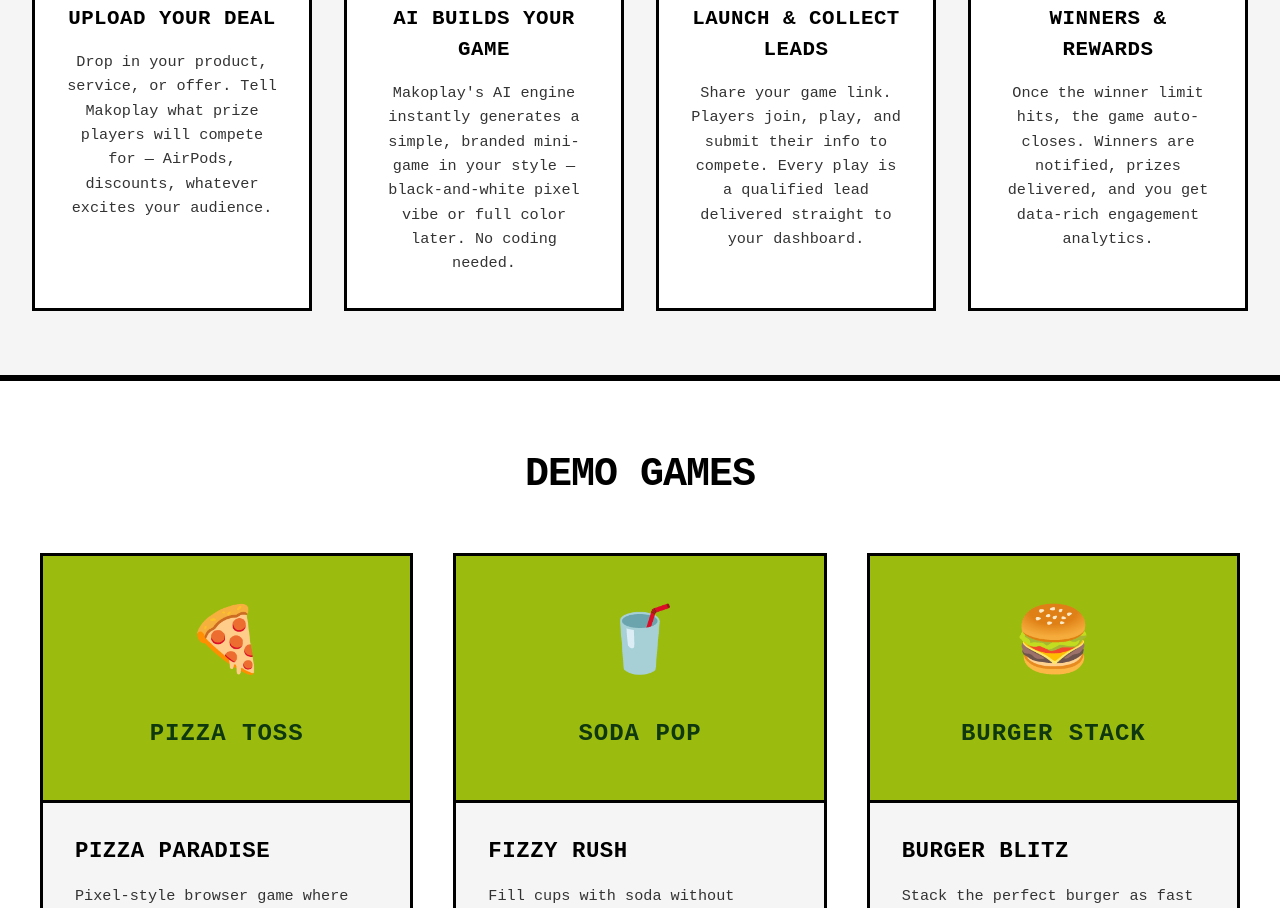
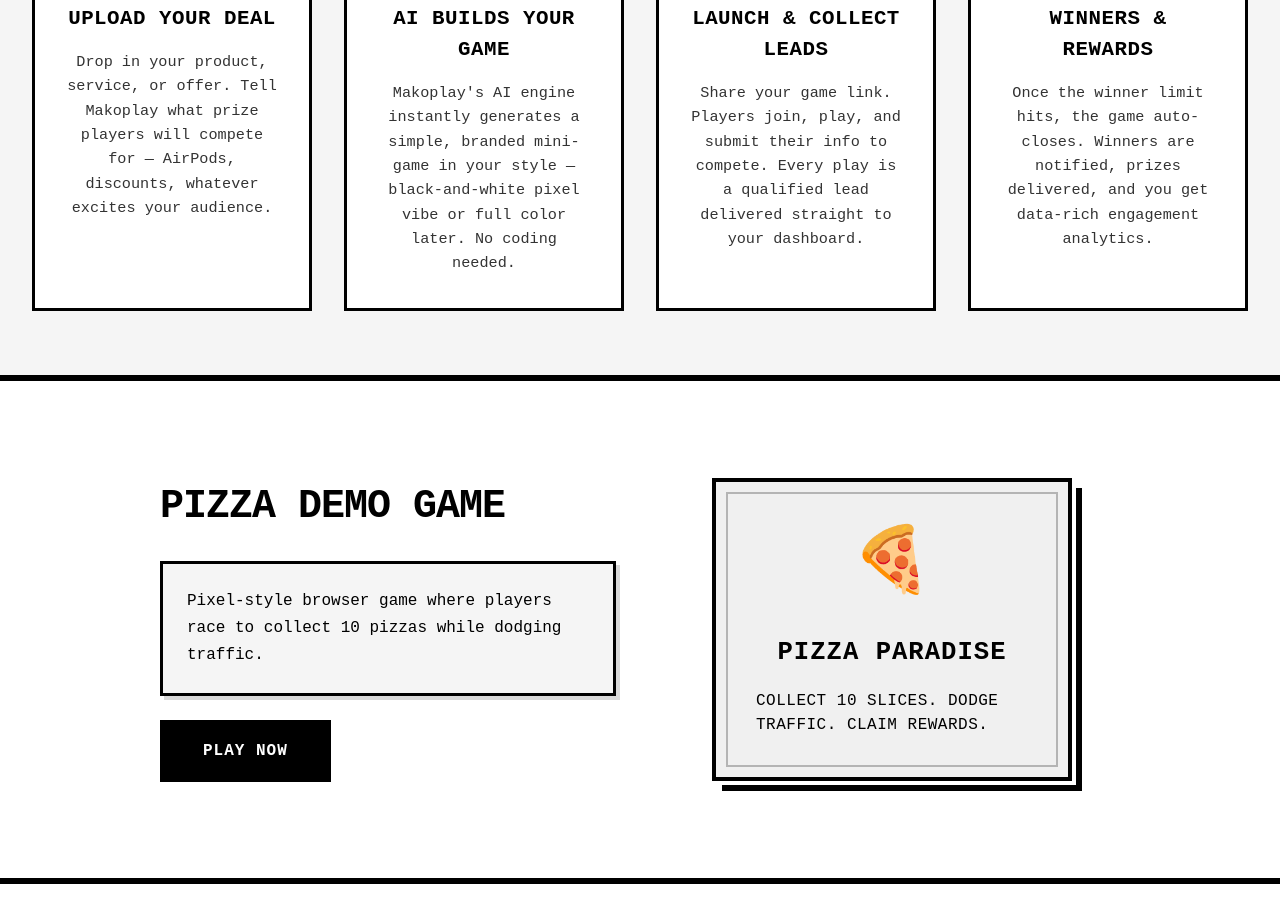
Before and after one commit to malabbas/makoplay, a plain HTML site: page index.html in a window 1280 px wide. Shown: the part 1892-2800 px from the top of the page. Drawn offline with nearby package versions, Linux system fonts and the light colour scheme.

Commit message:
Refine hero messaging and focus pizza demo

```diff
--- a/index.html
+++ b/index.html
@@ -396,7 +396,7 @@
 
     /* Demo Games Section */
     .demo-games {
-      padding: 4rem 2rem;
+      padding: 6rem 2rem;
       background: #fff;
       border-top: 3px solid #000;
       border-bottom: 3px solid #000;
@@ -404,87 +404,115 @@
       z-index: 2;
     }
 
-    .demo-container {
-      display: grid;
-      grid-template-columns: repeat(auto-fit, minmax(300px, 1fr));
-      gap: 2.5rem;
-      max-width: 1200px;
+    .pizza-demo {
+      max-width: 960px;
       margin: 0 auto;
+      display: flex;
+      align-items: center;
+      justify-content: center;
+      gap: 3rem;
+      text-align: left;
     }
 
-    .demo-card {
-      border: 3px solid #000;
-      background: #f5f5f5;
-      transition: all 0.3s;
-      overflow: hidden;
+    .pizza-demo-text {
+      flex: 1;
+      display: flex;
+      flex-direction: column;
+      align-items: flex-start;
+      gap: 1.5rem;
     }
 
-    .demo-card:hover {
-      transform: translate(-4px, -4px);
-      box-shadow: 6px 6px 0 #000;
+    .pizza-demo-text .section-title {
+      margin-bottom: 0;
+      text-align: left;
     }
 
-    .demo-screen {
-      background: #9bbc0f;
-      border-bottom: 3px solid #000;
-      padding: 3rem 2rem;
-      display: flex;
-      flex-direction: column;
-      align-items: center;
-      justify-content: center;
-      min-height: 200px;
-      position: relative;
-    }
-
-    .demo-icon {
-      font-size: 4rem;
-      margin-bottom: 1rem;
-      animation: float 3s ease-in-out infinite;
-    }
-
-    @keyframes float {
-      0%, 100% { transform: translateY(0); }
-      50% { transform: translateY(-10px); }
-    }
-
-    .demo-title {
-      font-size: 1.5rem;
-      font-weight: bold;
-      color: #0f380f;
-      text-transform: uppercase;
-      letter-spacing: 1px;
-    }
-
-    .demo-info {
-      padding: 2rem;
-      display: flex;
-      flex-direction: column;
-      gap: 1rem;
-    }
-
-    .demo-name {
-      font-size: 1.4rem;
-      font-weight: bold;
-      text-transform: uppercase;
-      letter-spacing: 0.5px;
-    }
-
-    .demo-description {
-      font-size: 0.95rem;
-      line-height: 1.6;
-      color: #333;
-      margin-bottom: 0.5rem;
+    .pizza-demo-description {
+      font-size: 1rem;
+      line-height: 1.7;
+      color: #000;
+      background: #f5f5f5;
+      border: 3px solid #000;
+      padding: 1.5rem;
+      box-shadow: 4px 4px 0 rgba(0,0,0,0.15);
     }
 
     .btn-demo {
       background: #000;
       color: #fff;
-      width: 100%;
+      padding: 1rem 2.5rem;
+      border: 3px solid #000;
+      text-transform: uppercase;
+      letter-spacing: 1px;
+      display: inline-flex;
+      justify-content: center;
+      align-items: center;
+      width: auto;
+      transition: all 0.2s ease;
+      text-decoration: none;
     }
 
     .btn-demo:hover {
       background: #fff;
       color: #000;
+      box-shadow: 4px 4px 0 #000;
+    }
+
+    .pizza-demo-preview {
+      flex: 1;
+      display: flex;
+      justify-content: center;
+    }
+
+    .pizza-preview-card {
+      position: relative;
+      background: #f0f0f0;
+      padding: 2.5rem;
+      border: 4px solid #000;
+      box-shadow: 0 0 0 4px #fff, 10px 10px 0 #000;
+      transition: box-shadow 0.3s ease, transform 0.3s ease;
+      display: flex;
+      flex-direction: column;
+      align-items: center;
+      gap: 1rem;
+      max-width: 360px;
+      width: 100%;
+    }
+
+    .pizza-preview-card::after {
+      content: '';
+      position: absolute;
+      inset: 10px;
+      border: 2px solid rgba(0,0,0,0.25);
+      pointer-events: none;
+    }
+
+    .pizza-preview-card:hover {
+      box-shadow: 0 0 0 2px #fff, 0 0 14px rgba(255,255,255,0.6), 10px 10px 0 #000;
+      transform: translateY(-4px);
+    }
+
+    .pizza-preview-icon {
+      font-size: 4rem;
+      animation: float 3s ease-in-out infinite;
+    }
+
+    .pizza-preview-title {
+      font-size: 1.6rem;
+      font-weight: bold;
+      text-transform: uppercase;
+      letter-spacing: 1px;
+    }
+
+    .pizza-preview-subtitle {
+      font-size: 1rem;
+      text-transform: uppercase;
+      letter-spacing: 0.5px;
+    }
+
+    @keyframes float {
+      0%, 100% { transform: translateY(0); }
+      50% { transform: translateY(-8px); }
     }
 
     /* Footer */
@@ -571,8 +599,35 @@
         grid-template-columns: 1fr;
       }
 
-      .demo-container {
-        grid-template-columns: 1fr;
+      .pizza-demo {
+        flex-direction: column;
+        text-align: center;
+        gap: 2.5rem;
+      }
+
+      .pizza-demo-text {
+        align-items: center;
+      }
+
+      .pizza-demo-text .section-title {
+        text-align: center;
+      }
+
+      .pizza-demo-description {
+        width: 100%;
+      }
+
+      .pizza-demo-preview {
+        width: 100%;
+      }
+
+      .pizza-preview-card {
+        max-width: none;
+        width: 100%;
+      }
+
+      .btn-demo {
+        width: 100%;
       }
 
       footer {
@@ -603,8 +658,8 @@
    </nav>
   </header>
   <section class="hero">
-   <h1 class="hero-headline" id="hero-headline">Marketing Just Got Playable.</h1>
-   <p class="hero-subheadline" id="hero-subheadline">Makoplay — AI-built games where leads compete to win.</p>
+   <h1 class="hero-headline" id="hero-headline">Marketing, now playable.</h1>
+   <p class="hero-subheadline" id="hero-subheadline">Turn your best deals into the games everyone wants to win.</p>
    <div class="gameboy-device">
     <div class="gameboy-screen">
      <div class="screen-text">
@@ -686,48 +741,16 @@
    </div>
   </section>
   <section class="demo-games" id="demo">
-   <h2 class="section-title">Demo Games</h2>
-   <div class="demo-container">
-    <div class="demo-card">
-     <div class="demo-screen">
-      <div class="demo-icon">
-       🍕
-      </div>
-      <div class="demo-title">
-       Pizza Toss
-      </div>
-     </div>
-     <div class="demo-info">
-      <h3 class="demo-name">Pizza Paradise</h3>
-      <p class="demo-description">Pixel-style browser game where players race to collect 10 pizzas while dodging traffic.</p><a class="btn btn-demo" href="https://demogame1.pages.dev/" target="_blank" rel="noopener noreferrer">Play Now</a>
-     </div>
+   <div class="pizza-demo">
+    <div class="pizza-demo-text">
+     <h2 class="section-title">Pizza Demo Game</h2>
+     <p class="pizza-demo-description">Pixel-style browser game where players race to collect 10 pizzas while dodging traffic.</p><a class="btn btn-demo" href="https://demogame1.pages.dev/" target="_blank" rel="noopener noreferrer">Play Now</a>
     </div>
-    <div class="demo-card">
-     <div class="demo-screen">
-      <div class="demo-icon">
-       🥤
-      </div>
-      <div class="demo-title">
-       Soda Pop
-      </div>
-     </div>
-     <div class="demo-info">
-      <h3 class="demo-name">Fizzy Rush</h3>
-      <p class="demo-description">Fill cups with soda without overflowing! First 10 winners get a year of free drinks!</p><button class="btn btn-demo">Play Now</button>
-     </div>
-    </div>
-    <div class="demo-card">
-     <div class="demo-screen">
-      <div class="demo-icon">
-       🍔
-      </div>
-      <div class="demo-title">
-       Burger Stack
-      </div>
-     </div>
-     <div class="demo-info">
-      <h3 class="demo-name">Burger Blitz</h3>
-      <p class="demo-description">Stack the perfect burger as fast as you can! Win a combo meal and exclusive merch!</p><button class="btn btn-demo">Play Now</button>
+    <div class="pizza-demo-preview">
+     <div class="pizza-preview-card">
+      <div class="pizza-preview-icon">🍕</div>
+      <div class="pizza-preview-title">Pizza Paradise</div>
+      <div class="pizza-preview-subtitle">Collect 10 slices. Dodge traffic. Claim rewards.</div>
      </div>
     </div>
    </div>
@@ -742,8 +765,8 @@
   <script>
     const defaultConfig = {
       logo_text: "MAKOPLAY",
-      hero_headline: "Marketing Just Got Playable.",
-      hero_subheadline: "Makoplay — AI-built games where leads compete to win.",
+      hero_headline: "Marketing, now playable.",
+      hero_subheadline: "Turn your best deals into the games everyone wants to win.",
       primary_button: "Play Demo Game",
       secondary_button: "Join Early Access",
       about_intro: "Makoplay was born from a simple truth: people don't want to fill forms, they want to win.",
```
